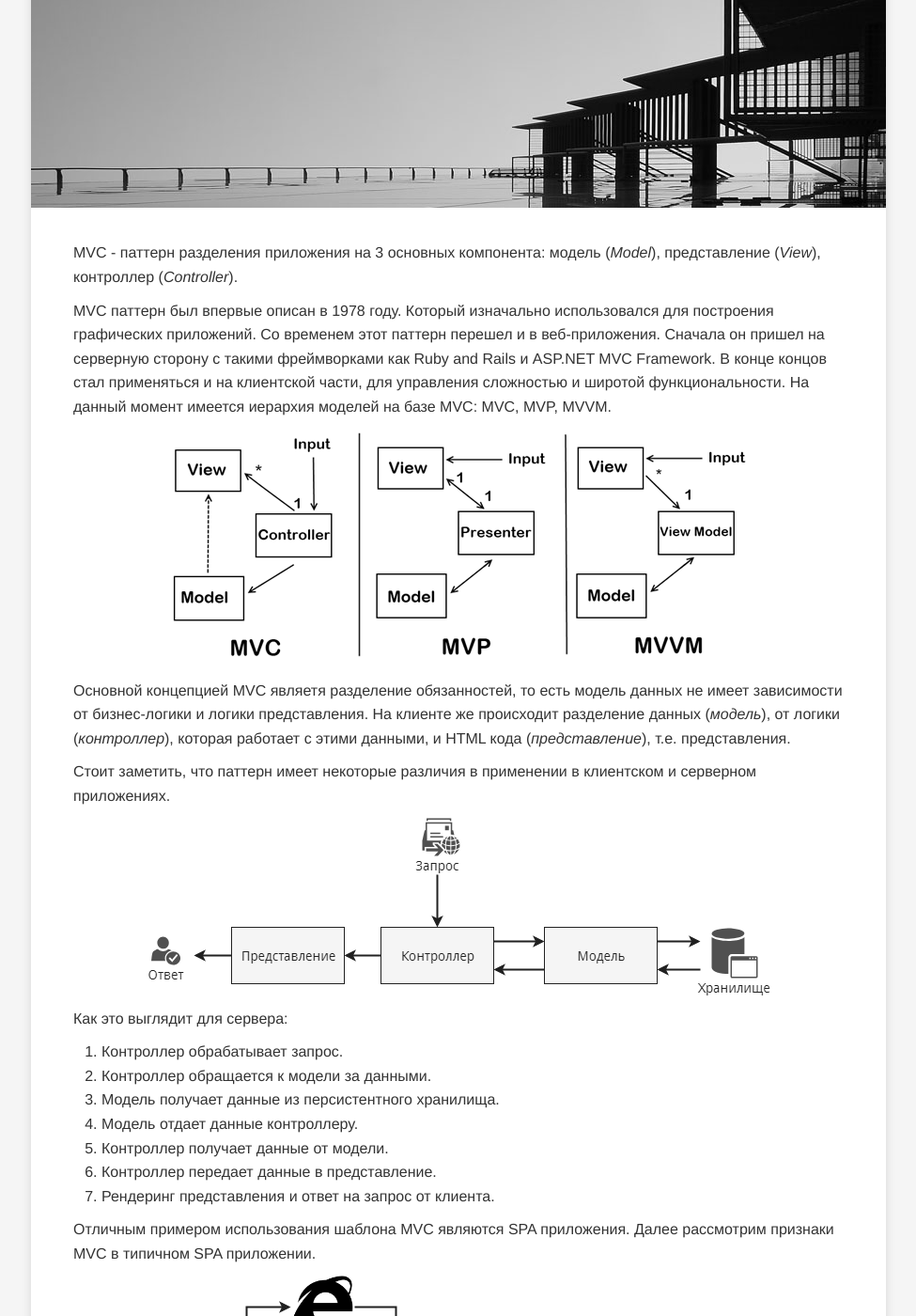
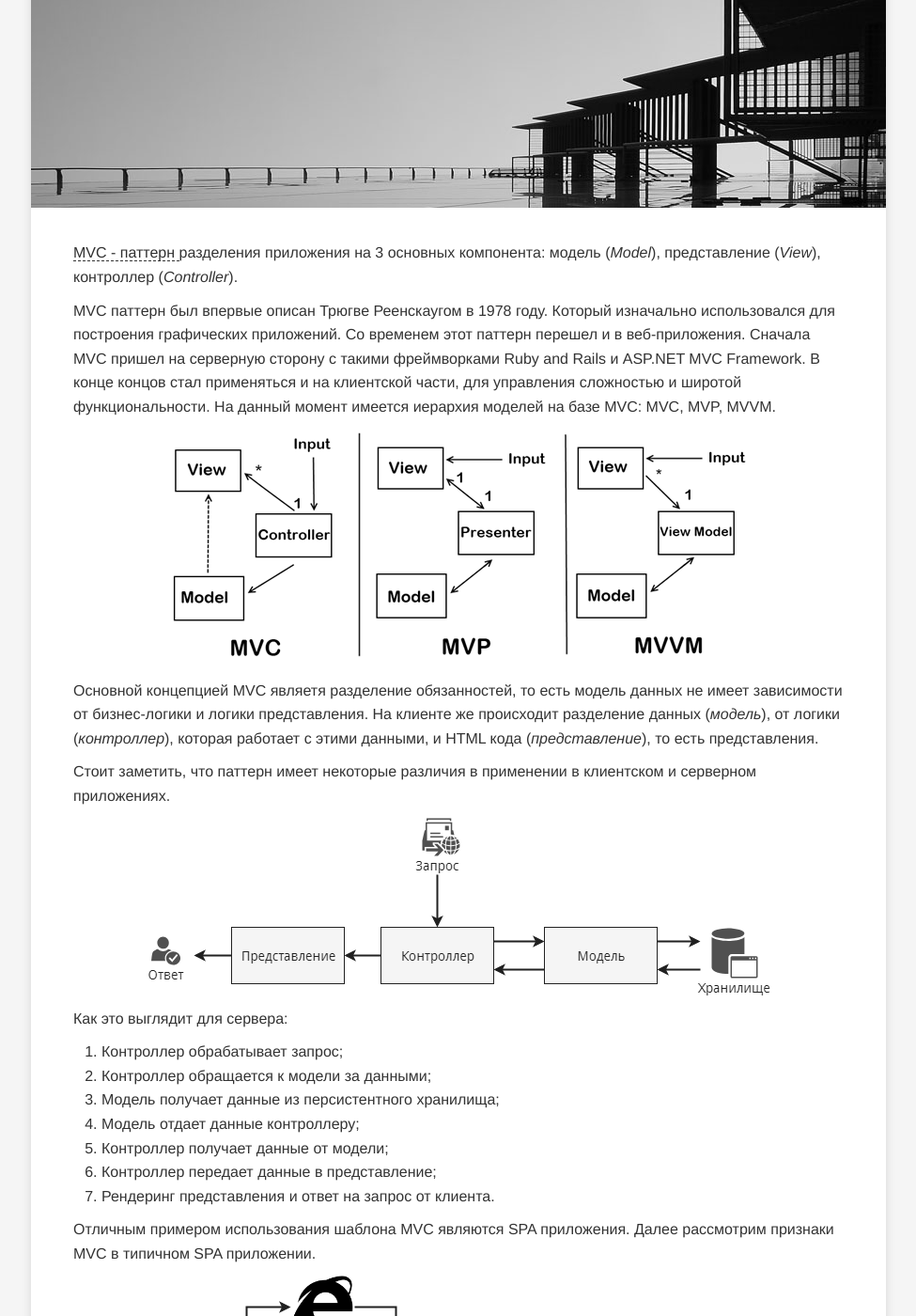
Before and after one commit to martamoshkin/blog.zverit.com, a Jekyll site: the page built from _posts/frontend/other/2018-05-21-mvc-on-client.md, in a window 1280 px wide and 1400 px high, scrolled down 237 px. Shown: the whole window at 94% size, without its empty margins (152-1127 px from the left). Built offline with Jekyll 4.4.1, drawn with Linux system fonts in a browser that asks for light colours; some web fonts are replaced; comment, search, counter and statistics services are not loaded; some of the changed text lies outside the part shown.

Commit message:
text fix

```diff
--- a/_posts/frontend/other/2018-05-21-mvc-on-client.md
+++ b/_posts/frontend/other/2018-05-21-mvc-on-client.md
@@ -10,10 +10,10 @@ tags: [Frontend, MVC, Pattern]
 description: "Краткий обзор MVC паттерна в веб-разработке. Рассмотрены различия его использования сврерной и клиентской частью приложения."
 ---
 
-MVC - паттерн разделения приложения на 3 основных компонента: модель (*Model*),  представление (*View*), контроллер (*Controller*).
+[MVC - паттерн ](https://ru.wikipedia.org/wiki/Model-View-Controller "MVC - Wikipedia"){:target="_blank"}{:rel="noopener"} разделения приложения на 3 основных компонента: модель (*Model*),  представление (*View*), контроллер (*Controller*).
 
-MVC паттерн был впервые описан в 1978 году. Который изначально использовался для построения графических приложений.
-Со временем этот паттерн перешел и в веб-приложения. Сначала он пришел на серверную сторону с такими фреймворками как Ruby and Rails и ASP.NET MVC Framework.
+MVC паттерн был впервые описан Трюгве Реенскаугом в 1978 году. Который изначально использовался для построения графических приложений.
+Со временем этот паттерн перешел и в веб-приложения. Сначала MVC пришел на серверную сторону с такими фреймворками Ruby and Rails и ASP.NET MVC Framework.
 В конце концов стал применяться и на клиентской части, для управления сложностью и широтой функциональности.
 На данный момент имеется иерархия моделей на базе MVC: MVC, MVP, MVVM.
 
@@ -23,7 +23,7 @@ MVC паттерн был впервые описан в 1978 году. Кото
 ![MVC иерархия](https://blog.zverit.com/assets/mvc_family.png)
 
 Основной концепцией MVC являетя разделение обязанностей, то есть модель данных не имеет зависимости от бизнес-логики и логики представления.
-На клиенте же происходит разделение данных (*модель*), от логики (*контроллер*), которая работает с этими данными, и HTML кода (*представление*), т.е. представления.
+На клиенте же происходит разделение данных (*модель*), от логики (*контроллер*), которая работает с этими данными, и HTML кода (*представление*), то есть представления.
 
 Стоит заметить, что паттерн имеет некоторые различия в применении в клиентском и серверном приложениях.
 
@@ -31,12 +31,12 @@ MVC паттерн был впервые описан в 1978 году. Кото
 ![MVC шаблон на сервере](https://blog.zverit.com/assets/server-mvc.png)
 
 Как это выглядит для сервера:
-1. Контроллер обрабатывает запрос.
-2. Контроллер обращается к модели за данными.
-3. Модель получает данные из персистентного хранилища.
-4. Модель отдает данные контроллеру.
-5. Контроллер получает данные от модели.
-6. Контроллер передает данные в представление.
+1. Контроллер обрабатывает запрос;
+2. Контроллер обращается к модели за данными;
+3. Модель получает данные из персистентного хранилища;
+4. Модель отдает данные контроллеру;
+5. Контроллер получает данные от модели;
+6. Контроллер передает данные в представление;
 7. Рендеринг представления и ответ на запрос от клиента.
 
 Отличным примером использования шаблона MVC являются SPA приложения. Далее рассмотрим признаки MVC в типичном SPA приложении.
@@ -45,12 +45,12 @@ MVC паттерн был впервые описан в 1978 году. Кото
 ![MVC шаблон клиентского приложения](https://blog.zverit.com/assets/client-mvc.png)
 
 Клиент:
-1. Произошло событие от пользователя в окне браузера.
-2. Обработка события контроллером.
-3. Контроллер обращается к модели.
-4. Модель запрашивает у сервера данные.
-5. Модель получает данные и передает в контроллер.
-6. Контроллер обрабатывает данные и передает в представление
+1. Произошло событие от пользователя в окне браузера;
+2. Обработка события контроллером;
+3. Контроллер обращается к модели;
+4. Модель запрашивает у сервера данные;
+5. Модель получает данные и передает в контроллер;
+6. Контроллер обрабатывает данные и передает в представление;
 7. Рендеринг и отображение в окне браузера.
 
 Этот вариант реализации MVC подходит для SPA приложений, также существует вариант, с одним отличием, что клиент получает и отображает данные минуя котроллер.
@@ -82,6 +82,6 @@ View на клиенте отвечает за отображение данны
 
 ### Заключение ###
 
-Многие предвещали смерть MVC на стороне клиента, но в настоящее время он снова обрел популярность.
-Фреймворки Angular и Backbone - яркие его представители, благодаря которым MVC процветает на клиенте.
-Останется ли MVC во фронтенде в будущем? Никто не знает, остается лишь только гадать.
+Многие предвещали смерть MVC на стороне клиента, но к концу 2010х снова обрел популярность.
+Фреймворки Angular и Backbone - яркие его представители, которые подарили MVC вторую жизнь на клиенте.
+Будет ли  MVC на фронтенде таким же популярным в будущем? Можно лишь только гадать.
```
